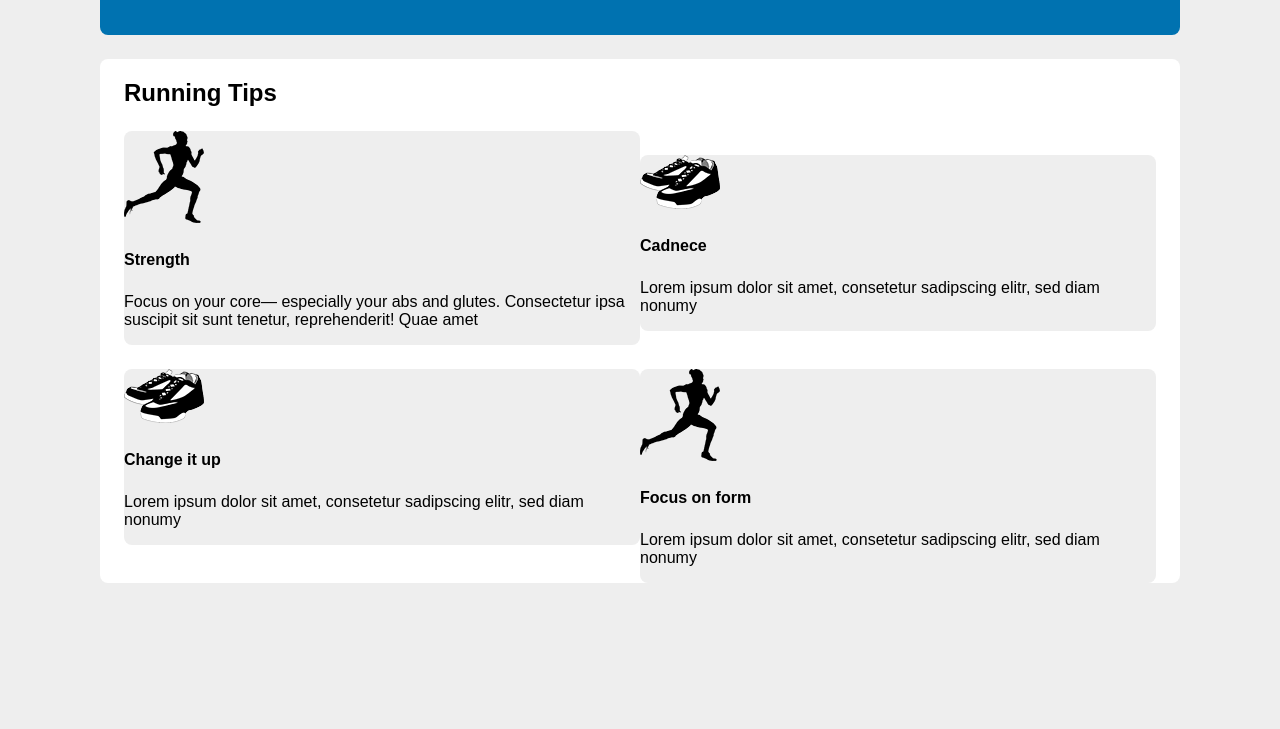
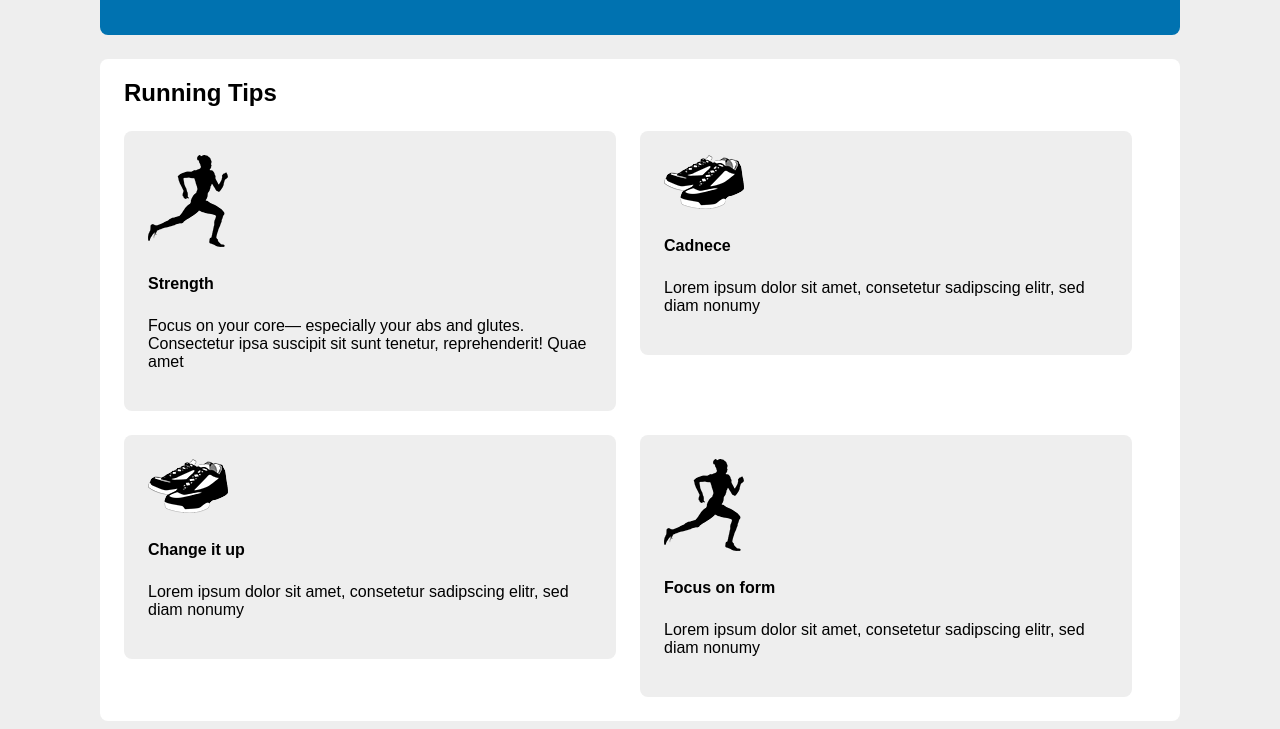
Before and after one commit to iFork/css-in-depth, a website: page 4-floats/page.html in a window 1280 px wide. Shown: the part 85-814 px from the top of the page. Drawn offline with Linux system fonts and the light colour scheme.

Commit message:
Fix gutter and top misalignment due to owl
Override owl selector's margin on media objects, add right, bottom
margins for gutters.

```diff
--- a/4-floats/style.css
+++ b/4-floats/style.css
@@ -37,7 +37,10 @@ main {
 
 .media {
   float: left;
-  width: 50%;
+  width: calc(50% - 1.5em);
+  margin: 0 1.5em 1.5em 0; /* override margin from owl selector */
+  /* Note: right margins stack up w/ container's padding on the right side */
+  padding: 1.5em;
   background-color: #eee;
   border-radius: .5em;
 }
@@ -48,12 +51,12 @@ main {
 }
 
 /* preventing margin collapsing outside the container */
+/* and expanding container (background) under all its floats */
 .clearfix::before,
 .clearfix::after {
   content:" ";
   display: table;
 }
-
 .clearfix::after {
   clear: both;
 }
```
